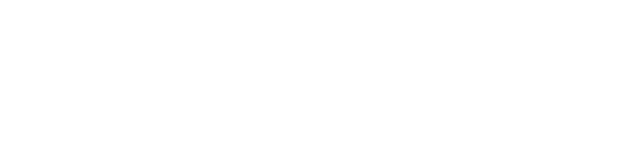
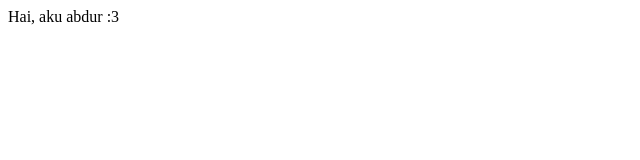
Before and after one commit to capteinn/web-1, a plain HTML site: page index.html in a window 1280 px wide. Shown: the whole page, without its empty margins (0-640 px from the left). Drawn offline with Linux system fonts and the light colour scheme.

Commit message:
menambahkan perkenalan

```diff
--- a/index.html
+++ b/index.html
@@ -4,6 +4,6 @@
 	<title></title>
 </head>
 <body>
-
+	Hai, aku abdur :3
 </body>
 </html>
```
